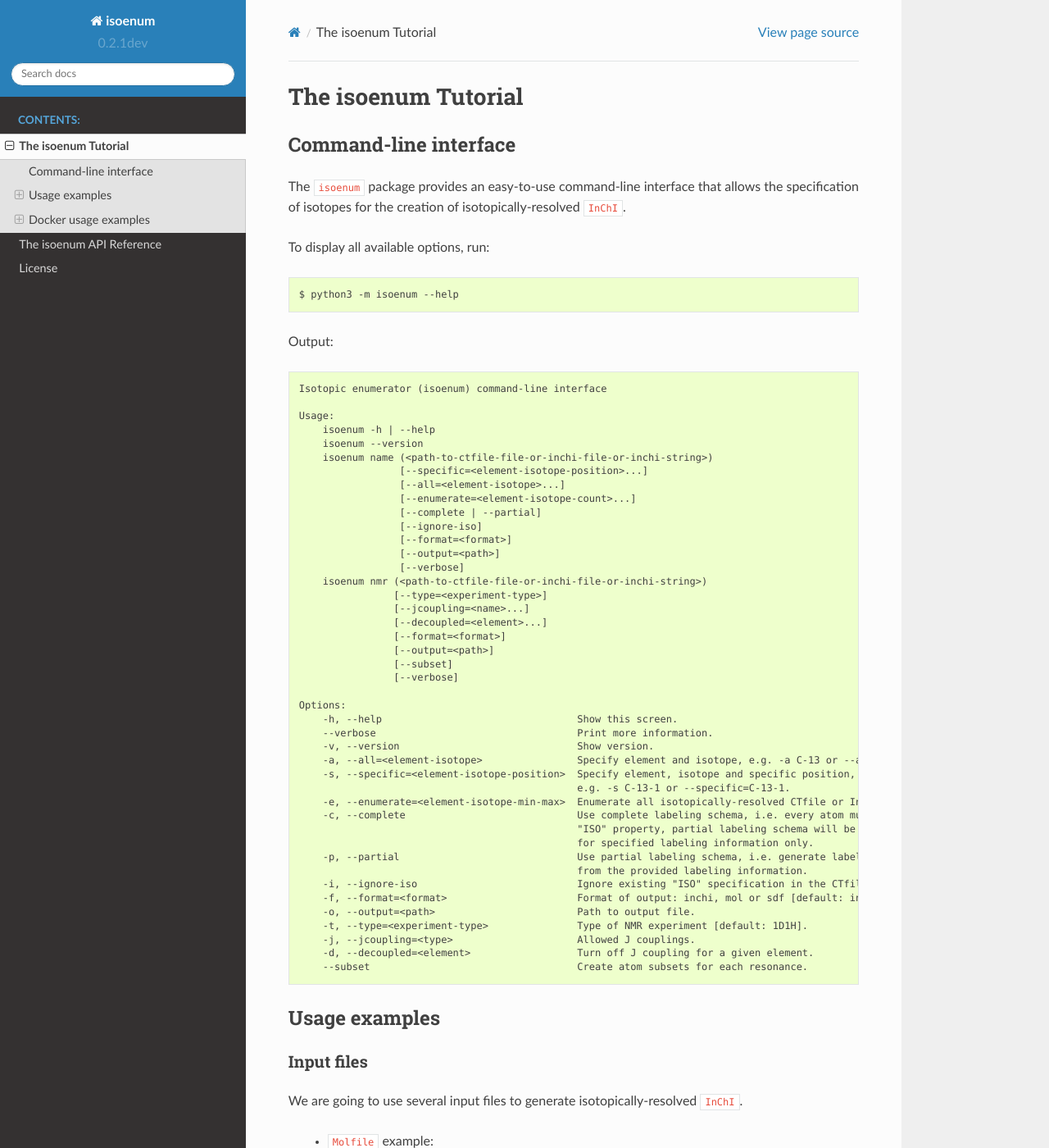
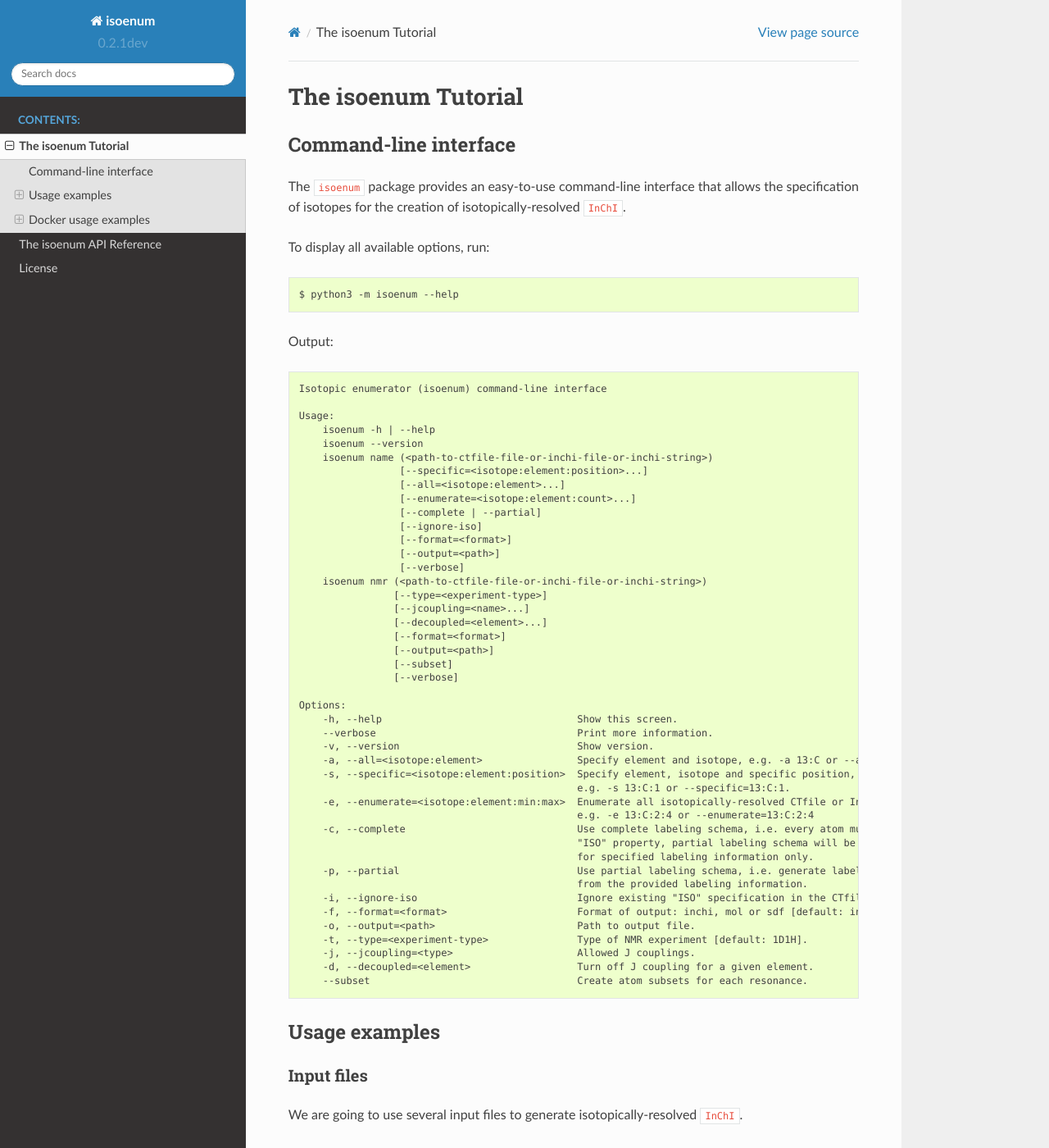
Before and after one commit to MoseleyBioinformaticsLab/isoenum, a Sphinx documentation site: the page built from docs/tutorial.rst, in a window 1280 px wide and 1400 px high. Shown: the whole window at 82% size. Built offline with Sphinx 7.4.7 and the Read the Docs theme 2.0.0, drawn with Linux system fonts in a browser that asks for light colours; some of the changed text lies outside the part shown.

Commit message:
Updated CLI.

```diff
--- a/docs/tutorial.rst
+++ b/docs/tutorial.rst
@@ -25,9 +25,9 @@ Output:
        isoenum -h | --help
        isoenum --version
        isoenum name (<path-to-ctfile-file-or-inchi-file-or-inchi-string>)
-                    [--specific=<element-isotope-position>...]
-                    [--all=<element-isotope>...]
-                    [--enumerate=<element-isotope-count>...]
+                    [--specific=<isotope:element:position>...]
+                    [--all=<isotope:element>...]
+                    [--enumerate=<isotope:element:count>...]
                     [--complete | --partial]
                     [--ignore-iso]
                     [--format=<format>]
@@ -46,10 +46,11 @@ Output:
        -h, --help                                 Show this screen.
        --verbose                                  Print more information.
        -v, --version                              Show version.
-       -a, --all=<element-isotope>                Specify element and isotope, e.g. -a C-13 or --all=C-13
-       -s, --specific=<element-isotope-position>  Specify element, isotope and specific position,
-                                                  e.g. -s C-13-1 or --specific=C-13-1.
-       -e, --enumerate=<element-isotope-min-max>  Enumerate all isotopically-resolved CTfile or InChI.
+       -a, --all=<isotope:element>                Specify element and isotope, e.g. -a 13:C or --all=13:C
+       -s, --specific=<isotope:element:position>  Specify element, isotope and specific position,
+                                                  e.g. -s 13:C:1 or --specific=13:C:1.
+       -e, --enumerate=<isotope:element:min:max>  Enumerate all isotopically-resolved CTfile or InChI,
+                                                  e.g. -e 13:C:2:4 or --enumerate=13:C:2:4
        -c, --complete                             Use complete labeling schema, i.e. every atom must specify
                                                   "ISO" property, partial labeling schema will be used otherwise
                                                   for specified labeling information only.
@@ -734,9 +735,9 @@ Output:
           isoenum -h | --help
           isoenum --version
           isoenum name (<path-to-ctfile-file-or-inchi-file-or-inchi-string>)
-                       [--specific=<element-isotope-position>...]
-                       [--all=<element-isotope>...]
-                       [--enumerate=<element-isotope-count>...]
+                       [--specific=<isotope:element:position>...]
+                       [--all=<isotope:element>...]
+                       [--enumerate=<isotope:element:count>...]
                        [--complete | --partial]
                        [--ignore-iso]
                        [--format=<format>]
@@ -755,10 +756,11 @@ Output:
           -h, --help                                 Show this screen.
           --verbose                                  Print more information.
           -v, --version                              Show version.
-          -a, --all=<element-isotope>                Specify element and isotope, e.g. -a C-13 or --all=C-13
-          -s, --specific=<element-isotope-position>  Specify element, isotope and specific position,
-                                                     e.g. -s C-13-1 or --specific=C-13-1.
-          -e, --enumerate=<element-isotope-min-max>  Enumerate all isotopically-resolved CTfile or InChI.
+          -a, --all=<isotope:element>                Specify element and isotope, e.g. -a 13:C or --all=13:C
+          -s, --specific=<isotope:element:position>  Specify element, isotope and specific position,
+                                                     e.g. -s 13:C:1 or --specific=13:C:1.
+          -e, --enumerate=<isotope:element:min:max>  Enumerate all isotopically-resolved CTfile or InChI,
+                                                     e.g. -e 13:C:2:4 or --enumerate=13:C:2:4
           -c, --complete                             Use complete labeling schema, i.e. every atom must specify
                                                      "ISO" property, partial labeling schema will be used otherwise
                                                      for specified labeling information only.
@@ -771,6 +773,7 @@ Output:
           -j, --jcoupling=<type>                     Allowed J couplings.
           -d, --decoupled=<element>                  Turn off J coupling for a given element.
           --subset                                   Create atom subsets for each resonance.
+
 
 
 Input files
```
